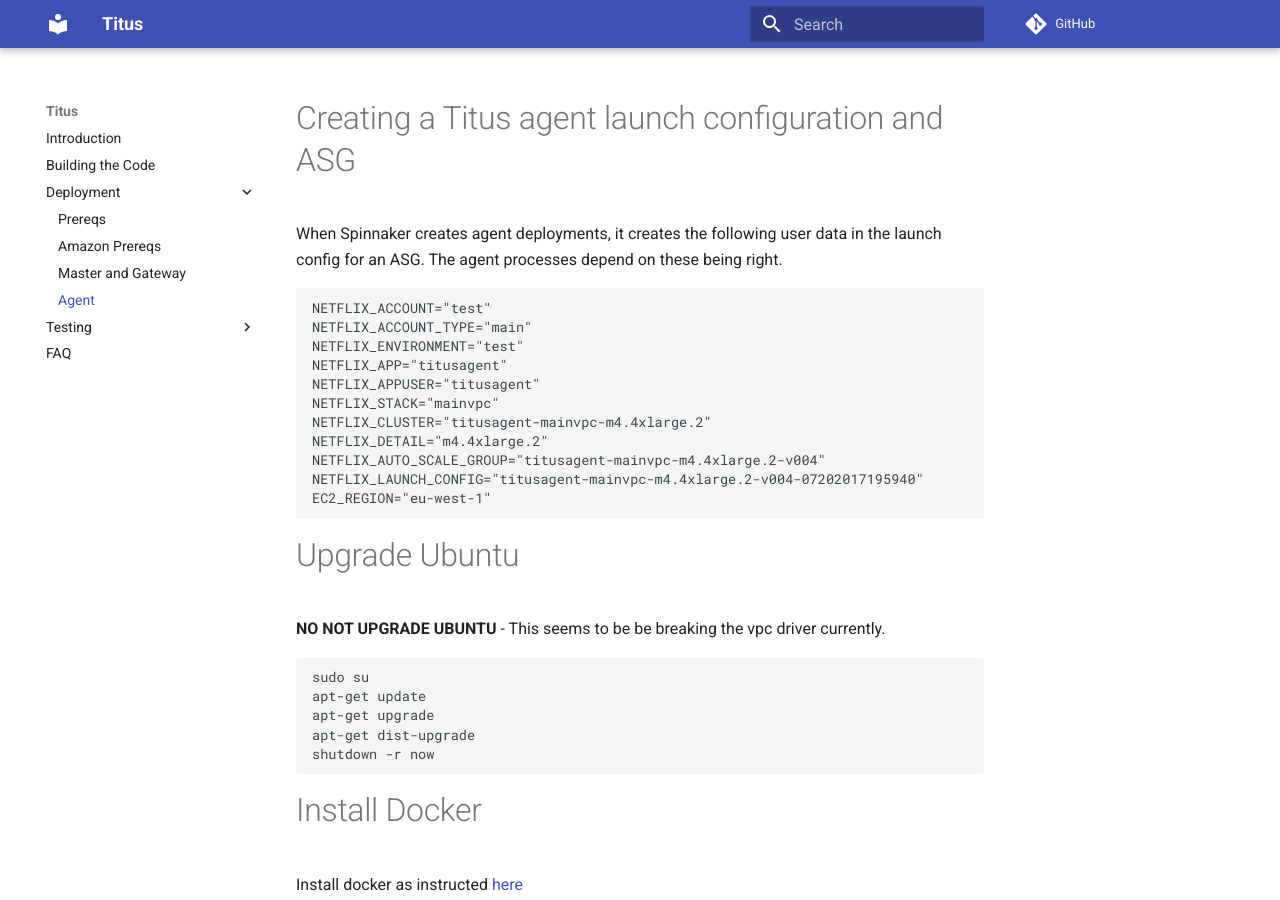
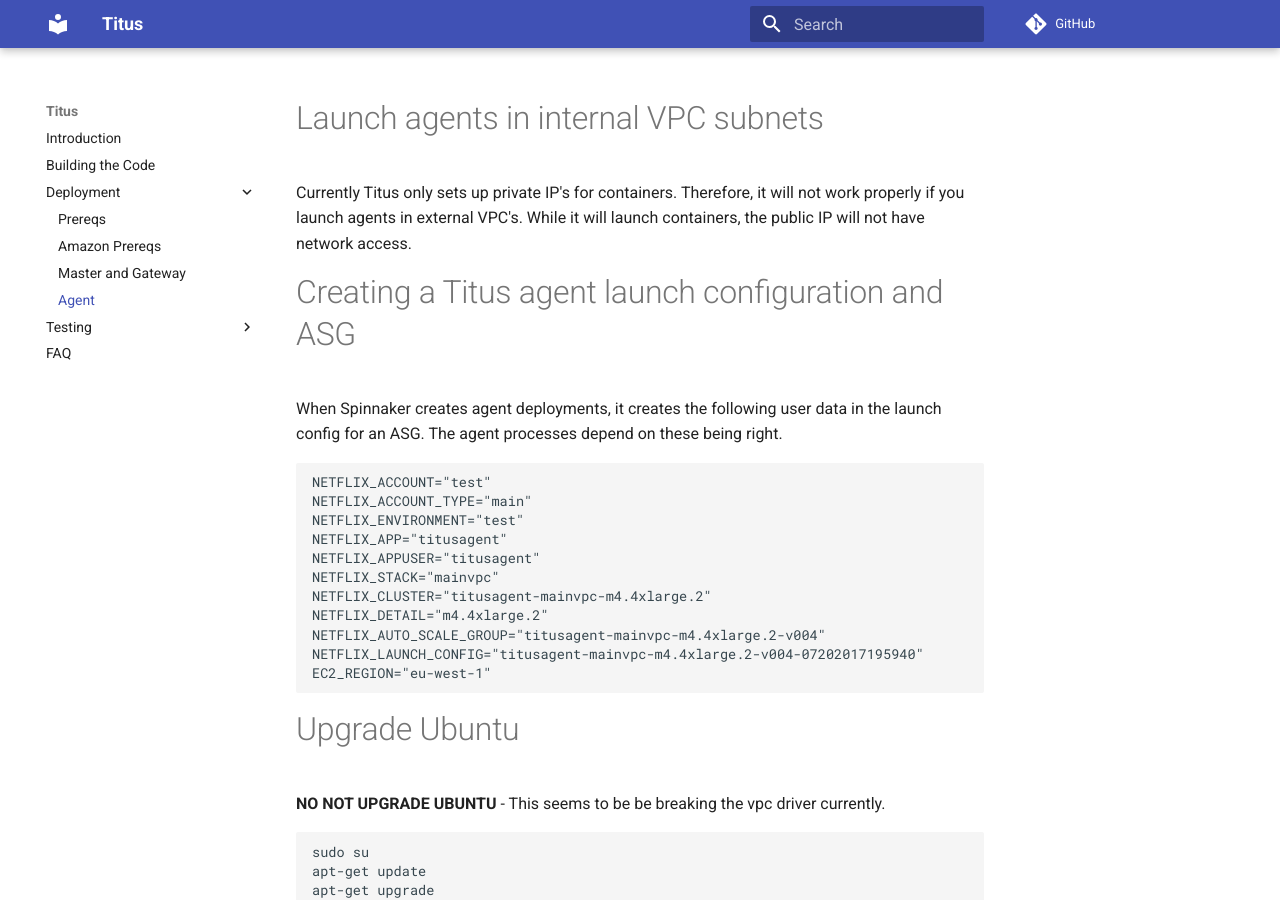
Before and after one commit to Netflix/titus, an MkDocs documentation site: the page built from docs/docs/install/agent.md, in a window 1280 px wide and 900 px high. Built offline with MkDocs 1.6.1 and Material for MkDocs 9.7.7, drawn with Linux system fonts in a browser that asks for light colours; comment, search, counter and statistics services are not loaded; old or Windows-style settings are respelled for this version of MkDocs.

Commit message:
note external vpc

```diff
--- a/docs/docs/install/agent.md
+++ b/docs/docs/install/agent.md
@@ -1,3 +1,7 @@
+# Launch agents in internal VPC subnets
+Currently Titus only sets up private IP's for containers. Therefore, it will not work properly if you launch
+agents in external VPC's. While it will launch containers, the public IP will not have network access.
+
 # Creating a Titus agent launch configuration and ASG
 When Spinnaker creates agent deployments, it creates the following user data in the launch config for an ASG. The
 agent processes depend on these being right.
```
